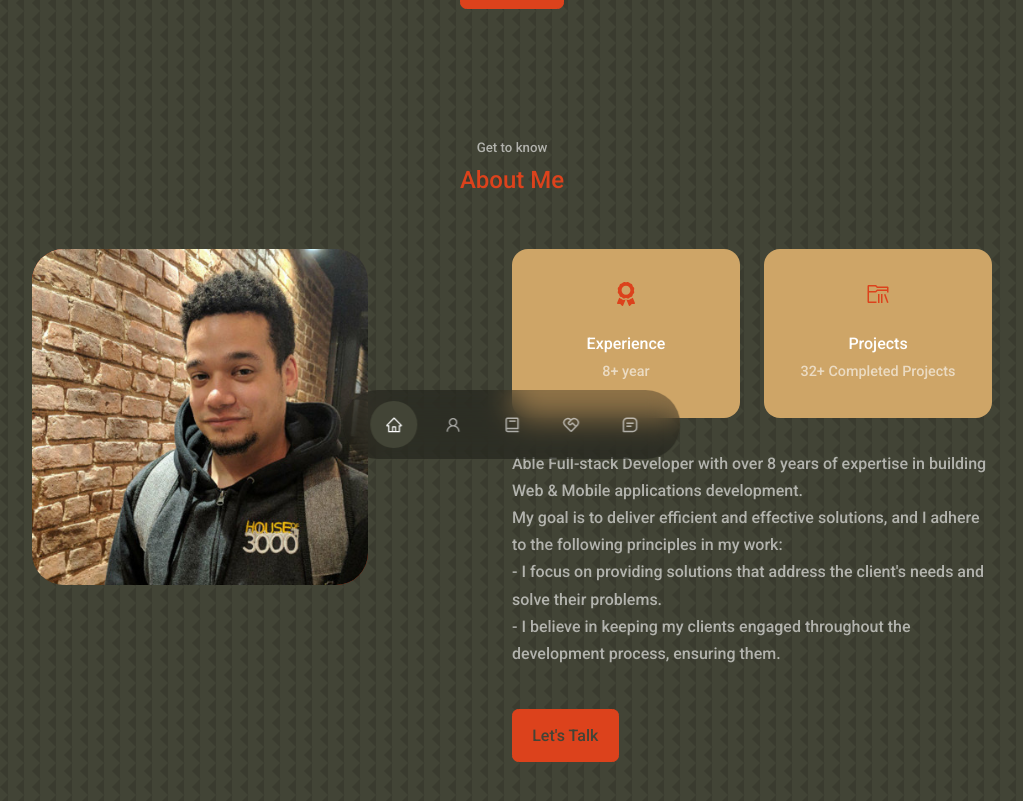
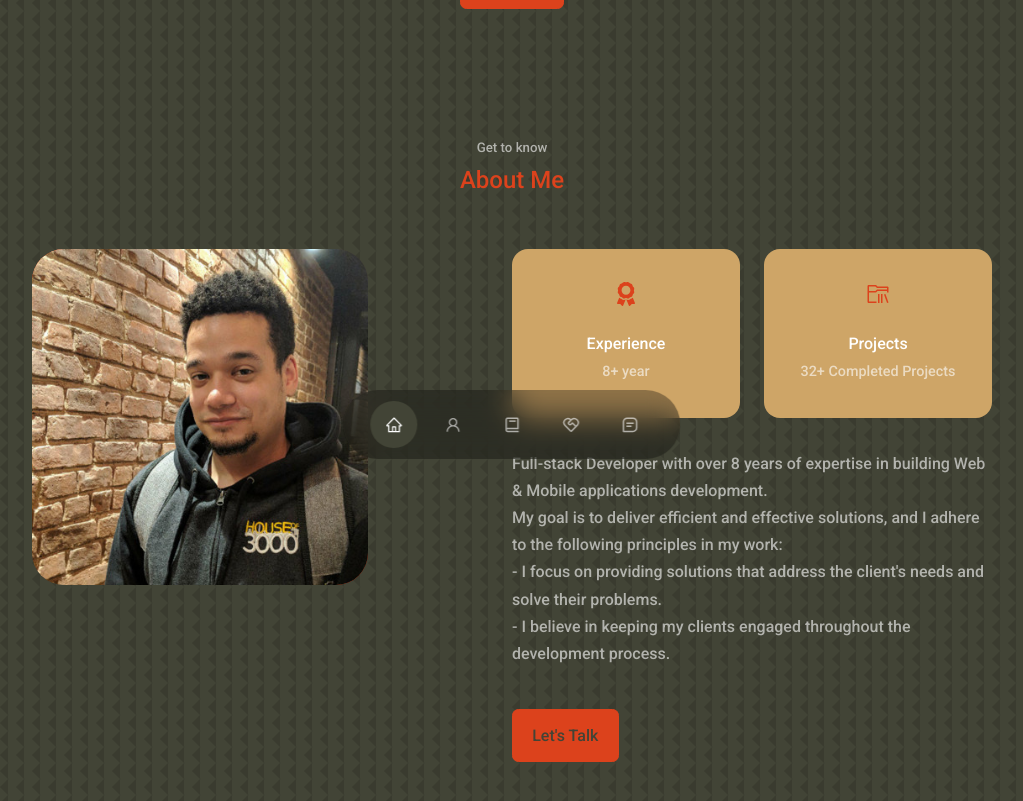
Before and after one commit to BrianCarela/Portfolio, a React (Create React App) app: page / in a window 1280 px wide. Shown: the part 309-1110 px from the top of the page, without its empty margins (128-1151 px from the left). Built offline with nearby package versions, Linux system fonts and the light colour scheme.

Commit message:
Update Intro.jsx

```diff
--- a/src/components/intro/Intro.jsx
+++ b/src/components/intro/Intro.jsx
@@ -30,13 +30,13 @@ const Intro = () => {
             </article>
           </div>
           <p>
-            Able Full-stack Developer with over 8 years of expertise in building Web & Mobile applications development.
+            Full-stack Developer with over 8 years of expertise in building Web & Mobile applications development.
             <br />
             My goal is to deliver efficient and effective solutions, and I adhere to the following principles in my work:
             <br />
             - I focus on providing solutions that address the client's needs and solve their problems.
             <br />
-            - I believe in keeping my clients engaged throughout the development process, ensuring them.
+            - I believe in keeping my clients engaged throughout the development process.
           </p>
           <a href="#contact" className="btn btn-primary">
             Let's Talk
```
